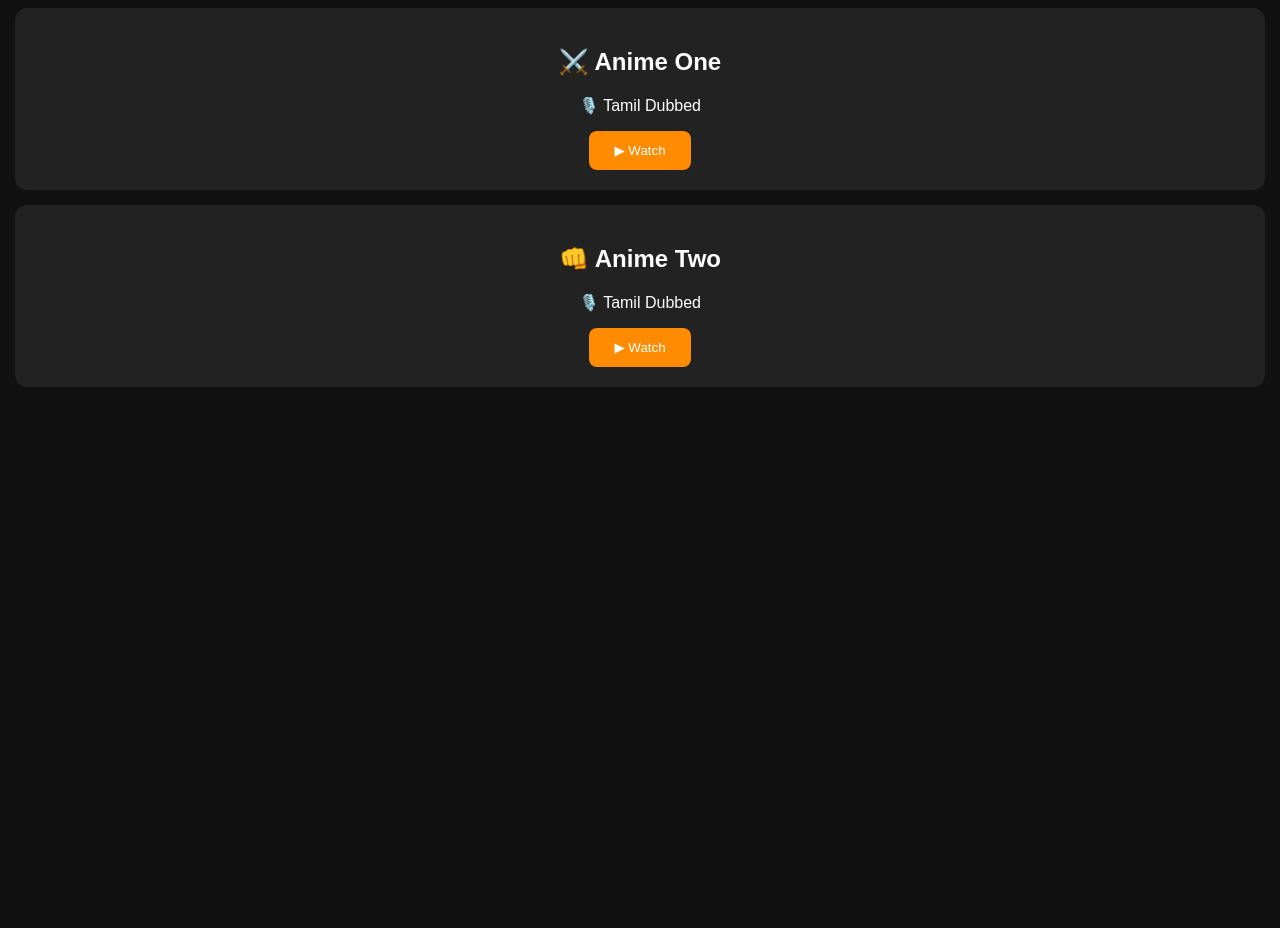
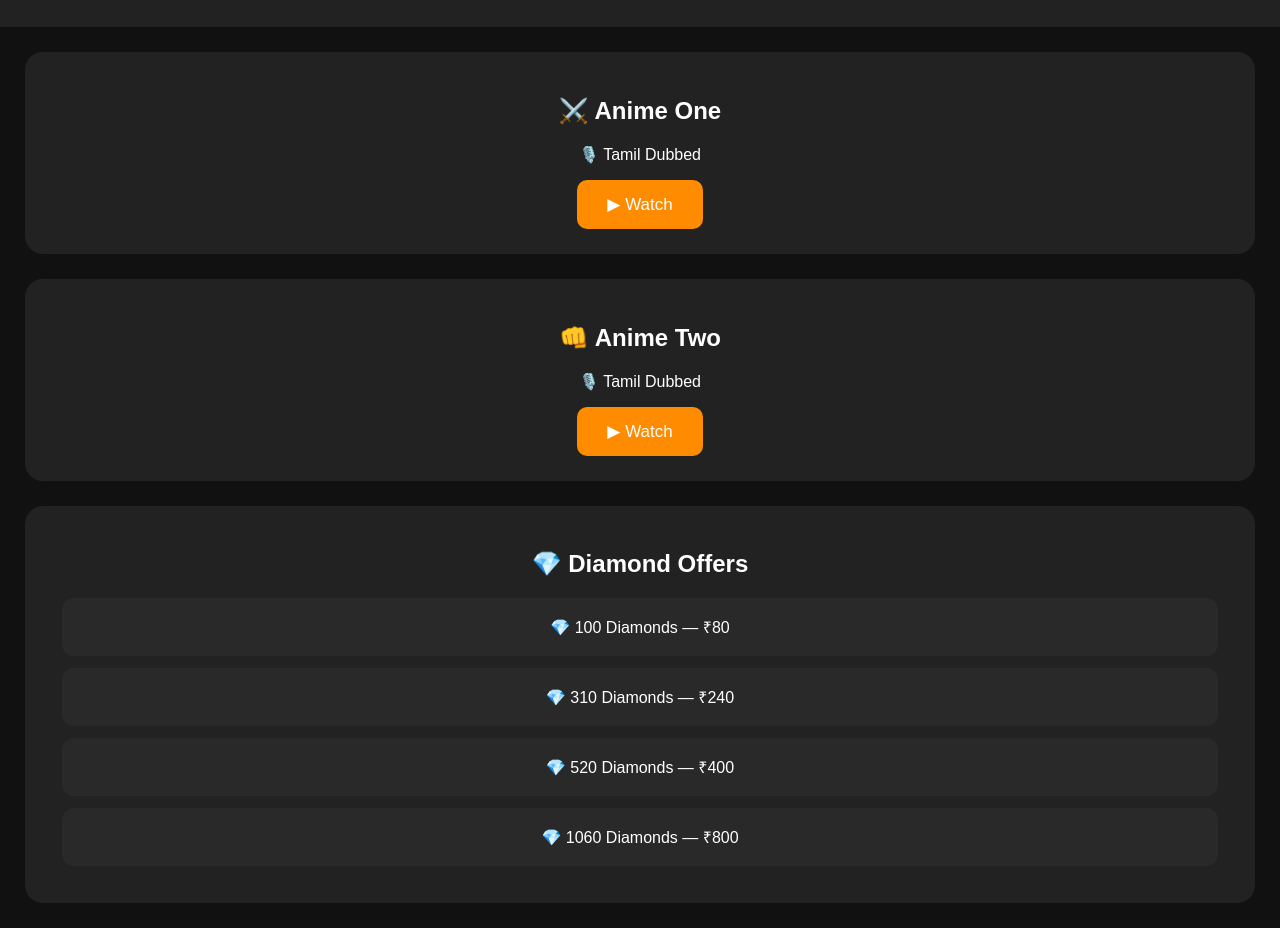
Before and after one commit to spideyviju-cloud/tamil-anime, a website: page index.html in a window 1280 px wide. Shown: the part 167-1095 px from the top of the page. Before the commit the page ends 800 px from the top, so only its background shows below. Drawn offline with Linux system fonts and the light colour scheme.

Commit message:
Add diamond offers

```diff
--- a/index.html
+++ b/index.html
@@ -1,33 +1,43 @@
 <!DOCTYPE html>
 <html>
 <head>
+<meta name="viewport" content="width=device-width,initial-scale=1">
 <title>Tamil Anime Hub</title>
-  <meta name="viewport" content="width=device-width,initial-scale=1">
 <style>
 body{margin:0;background:#111;color:white;font-family:Arial;text-align:center}
-    header{padding:20px;background:#222}
-    input{padding:12px;width:80%;border-radius:8px;border:0}
-    .anime{background:#222;margin:15px;padding:20px;border-radius:12px}
-    button{padding:12px 25px;background:#ff8c00;color:white;border:0;border-radius:8px}
+header{background:#222;padding:30px 10px}
+input{width:80%;padding:16px;border-radius:12px;border:0;font-size:18px}
+.card{background:#222;margin:25px;padding:25px;border-radius:18px}
+button{background:#ff8c00;color:white;border:0;padding:14px 30px;border-radius:10px;font-size:17px}
+.offer{background:#292929;margin:12px;padding:18px;border-radius:12px}
 </style>
 </head>
+<body>
 
-<body>
 <header>
 <h1>🔥 Tamil Anime Hub</h1>
 <input placeholder="Search Anime...">
 </header>
 
-  <div class="anime">
+<div class="card">
 <h2>⚔️ Anime One</h2>
 <p>🎙️ Tamil Dubbed</p>
-    <button onclick="alert('Official video page')">▶ Watch</button>
+<button>▶ Watch</button>
 </div>
 
-  <div class="anime">
+<div class="card">
 <h2>👊 Anime Two</h2>
 <p>🎙️ Tamil Dubbed</p>
-    <button onclick="alert('Official video page')">▶ Watch</button>
+<button>▶ Watch</button>
 </div>
+
+<div class="card">
+<h2>💎 Diamond Offers</h2>
+<div class="offer">💎 100 Diamonds — ₹80</div>
+<div class="offer">💎 310 Diamonds — ₹240</div>
+<div class="offer">💎 520 Diamonds — ₹400</div>
+<div class="offer">💎 1060 Diamonds — ₹800</div>
+</div>
+
 </body>
 </html>
```
Lines whose indentation alone changed are shown as unchanged.
